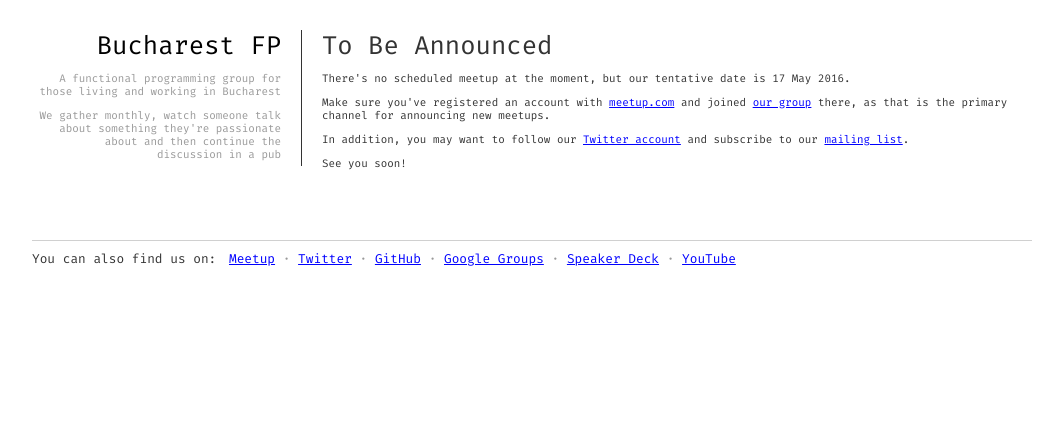
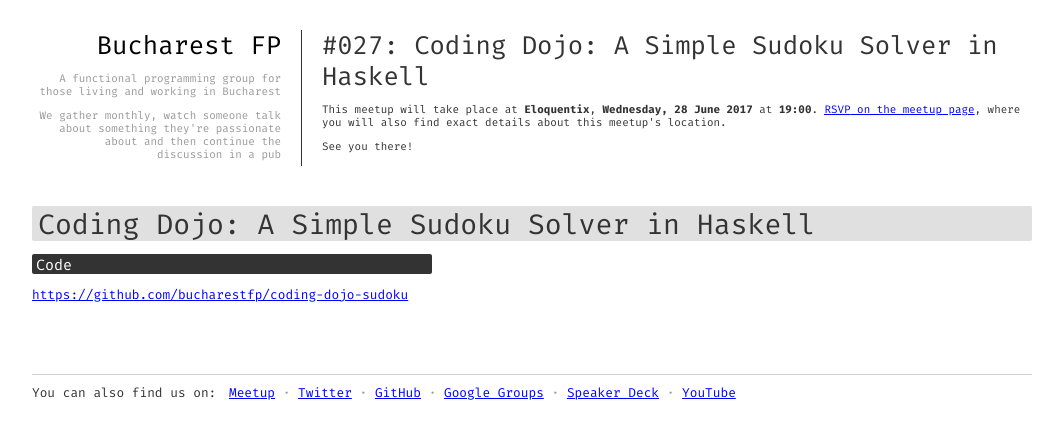
Before and after one commit to bucharestfp/bucharestfp.github.io, a Jekyll site: the page built from next.md, in a window 1280 px wide. Shown: the top 439 px of the page, without its empty margins (108-1171 px from the left). Built offline with Jekyll 4.4.1, drawn with Linux system fonts in a browser that asks for light colours.

Commit message:
Announce next meetup: #027 Coding Dojo: A Simple Sudoku Solver in Haskell

```diff
--- a/next.md
+++ b/next.md
@@ -1,8 +1,8 @@
 ---
 layout: default
-title: "To Be Announced"
+title: "Coding Dojo: A Simple Sudoku Solver in Haskell"
 next: true
-date: "2017-05-17 19:00:00"
+date: "2017-06-28 19:00:00"
 edition: "#027"
 permalink: /next/
 ---
@@ -15,20 +15,31 @@ permalink: /next/
     where you will also find exact details about this meetup's location.</p>
     <p>No presentation has been scheduled for this meetup, just free discussions.</p>
   <p>See you there!</p> -->
-  <!-- <h1>#025: Functional Programming Inception</h1>
-  <p>This meetup will take place at <strong>Adobe</strong>,
-    <strong>Tuesday, 14 March 2017</strong> at <strong>19:00</strong>.
-    <a href="https://www.meetup.com/bucharestfp/events/238236715/"><abbr title="Répondez, S'il Vous Plaît">RSVP</abbr> on the meetup page</a>,
+  <h1>#027: Coding Dojo: A Simple Sudoku Solver in Haskell</h1>
+  <p>This meetup will take place at <strong>Eloquentix</strong>,
+    <strong>Wednesday, 28 June 2017</strong> at <strong>19:00</strong>.
+    <a href="https://www.meetup.com/bucharestfp/events/240637492/"><abbr title="Répondez, S'il Vous Plaît">RSVP</abbr> on the meetup page</a>,
     where you will also find exact details about this meetup's location.</p>
-  <p>See you there!</p> -->
-  <h1>To Be Announced</h1>
+  <p>See you there!</p>
+  <!-- <h1>To Be Announced</h1>
   <p>There's no scheduled meetup at the moment, but our tentative date is 17 May 2016.</p>
   <p>Make sure you've registered an account with <a href="http://www.meetup.com/">meetup.com</a>
     and joined <a href="http://www.meetup.com/bucharestfp/">our group</a> there, as that is the
     primary channel for announcing new meetups.</p>
   <p>In addition, you may want to follow our <a href="https://twitter.com/bucharestfp">Twitter account</a>
     and subscribe to our <a href="https://groups.google.com/forum/#!forum/bucharestfp">mailing list</a>.</p>
-  <p>See you soon!</p>
+  <p>See you soon!</p> -->
 </div>
 
 <div class="clear-fix"></div>
+
+
+<div class="presentation">
+  <h1>Coding Dojo: A Simple Sudoku Solver in Haskell</h1>
+  <div class="details">
+    <div class="left">
+      <h3>Code</h3>
+      <p><a href="https://github.com/bucharestfp/coding-dojo-sudoku">https://github.com/bucharestfp/coding-dojo-sudoku</a></p>
+    </div>
+  </div>
+</div>
```
